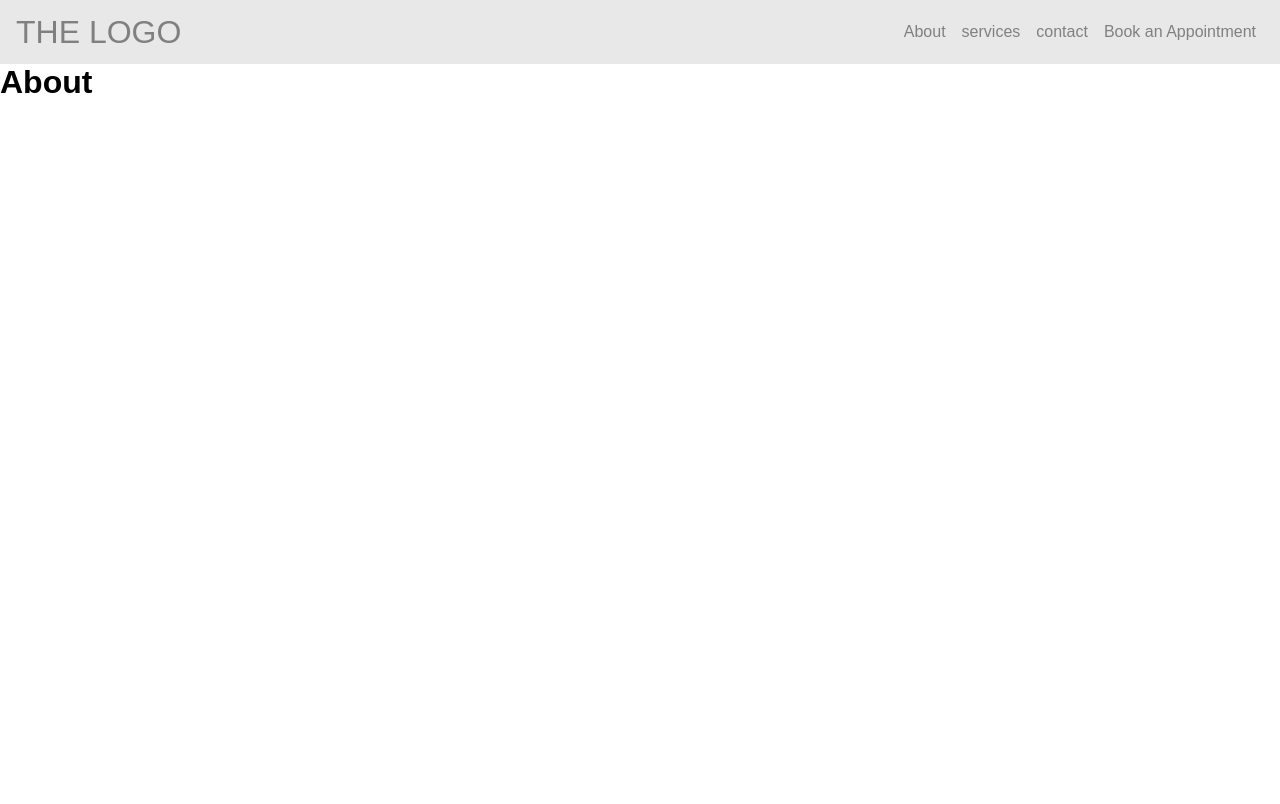
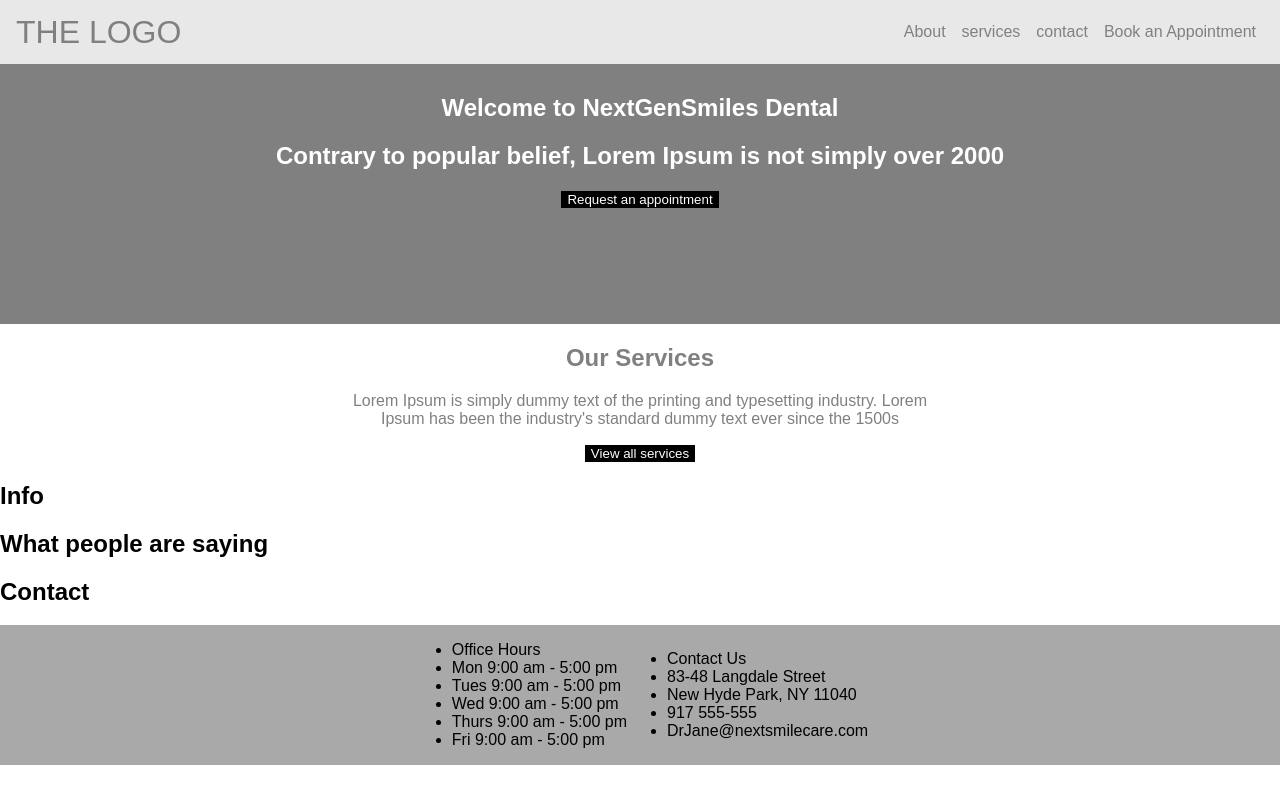
Before and after one commit to cfrancisco726/next-gen-smile-care, a React (Create React App) app: page / in a window 1280 px wide. Shown: the top 804 px of the page. Built offline with nearby package versions, Linux system fonts and the light colour scheme.

Commit message:
footer added with out gmaps

```diff
--- a/src/App.js
+++ b/src/App.js
@@ -7,6 +7,7 @@ import About from './components/Pages/About'
 import Services from './components/Pages/Services';
 import Contact from './components/Pages/Contact';
 import Appointment from './components/Pages/Appointment'
+import Footer from './components/Footer/Footer'
 import {BrowserRouter as Router, Switch, Route} from 'react-router-dom'
 
 
@@ -37,14 +38,14 @@ class App extends Component {
           {backdrop}
           <Switch>
           <main style={{marginTop: '64px'}}>
-          <Route exact path="/"  component={About} />
-
+            <Route exact path="/"  component={Landing} />
             <Route exact path="/about"  component={About} />
             <Route exact path="/services" component={Services} />
             <Route exact path="/contact" component={Contact} />
             <Route exact path="/appointment" component={Appointment} />
           </main>
           </Switch>
+          <Footer/>
         </div>
       </Router>
    );
--- /dev/null
+++ b/src/components/Footer/Footer.css
@@ -0,0 +1,6 @@
+.footer {
+  display: flex;
+  align-items: center;
+  justify-content: center;
+  background: darkgray;
+}
--- /dev/null
+++ b/src/components/Footer/Footer.js
@@ -0,0 +1,29 @@
+import React from "react";
+
+import "./Footer.css";
+
+const footer = props => (
+  <footer className="footer">
+    <section className="hours">
+      <ul>
+        <li>Office Hours</li>
+        <li>Mon 9:00 am - 5:00 pm</li>
+        <li>Tues 9:00 am - 5:00 pm</li>
+        <li>Wed 9:00 am - 5:00 pm</li>
+        <li>Thurs 9:00 am - 5:00 pm</li>
+        <li>Fri 9:00 am - 5:00 pm</li>
+      </ul>
+    </section>
+    <section className="contact">
+      <ul>
+        <li>Contact Us</li>
+        <li> 83-48 Langdale Street</li>
+        <li> New Hyde Park, NY 11040</li>
+        <li>917 555-555</li>
+        <li>DrJane@nextsmilecare.com</li>
+      </ul>
+    </section>
+  </footer>
+);
+
+export default footer;
--- a/src/components/Pages/About.js
+++ b/src/components/Pages/About.js
@@ -3,7 +3,7 @@ import React from "react";
 function About() {
   return (
     <div className="about">
-      <h1>About</h1>
+      <h1>About................................................</h1>
     </div>
   );
 }
--- /dev/null
+++ b/src/components/Pages/Landing.css
@@ -0,0 +1,28 @@
+.welcome {
+  margin: auto;
+  text-align: center;
+  padding: 10px;
+  height: 240px;
+  background: grey;
+  vertical-align: middle;
+  color: white;
+}
+
+.appointment-button {
+  background: black;
+  border: none;
+  color: white;
+}
+
+.services {
+  margin: auto;
+  color: grey;
+  text-align: center;
+  width: 600px;
+}
+
+.services-button {
+  background: black;
+  border: none;
+  color: white;
+}
--- a/src/components/Pages/Landing.js
+++ b/src/components/Pages/Landing.js
@@ -1,10 +1,44 @@
 import React, { Component } from "react";
+import "./Landing.css";
+import { Link } from "react-router-dom";
 
 class Landing extends Component {
   render() {
     return (
-      <div>
-        <h1>Landing .................</h1>
+      <div className="landing">
+        <section className="welcome">
+          <h1>Welcome to NextGenSmiles Dental</h1>
+          <h2>
+            Contrary to popular belief, Lorem Ipsum is not simply over 2000
+          </h2>
+          <Link to="/appointment">
+            <button className="appointment-button" type="button">
+              Request an appointment
+            </button>
+          </Link>
+        </section>
+        <section className="services">
+          <h1>Our Services</h1>
+          <p>
+            Lorem Ipsum is simply dummy text of the printing and typesetting
+            industry. Lorem Ipsum has been the industry's standard dummy text
+            ever since the 1500s
+          </p>
+          <Link to="/services">
+            <button className="services-button" type="button">
+              View all services
+            </button>
+          </Link>
+        </section>
+        <section>
+          <h1>Info</h1>
+        </section>
+        <section>
+          <h1>What people are saying</h1>
+        </section>
+        <section>
+          <h1>Contact</h1>
+        </section>
       </div>
     );
   }
--- /dev/null
+++ b/src/components/Pages/Services.css
@@ -0,0 +1,3 @@
+.services {
+  height: 60%;
+}
--- a/src/components/pages/Services.js
+++ b/src/components/pages/Services.js
@@ -2,9 +2,9 @@ import React from "react";
 
 function Services() {
   return (
-      <div className="about">
-      <h1>Services</h1>
-    </div>
+    <div className="services">
+        <h1>Services</h1>
+      </div>
   );
 }
 
```
Also changed, not shown: 1 other file (tests, documents, lock files or other folders).
